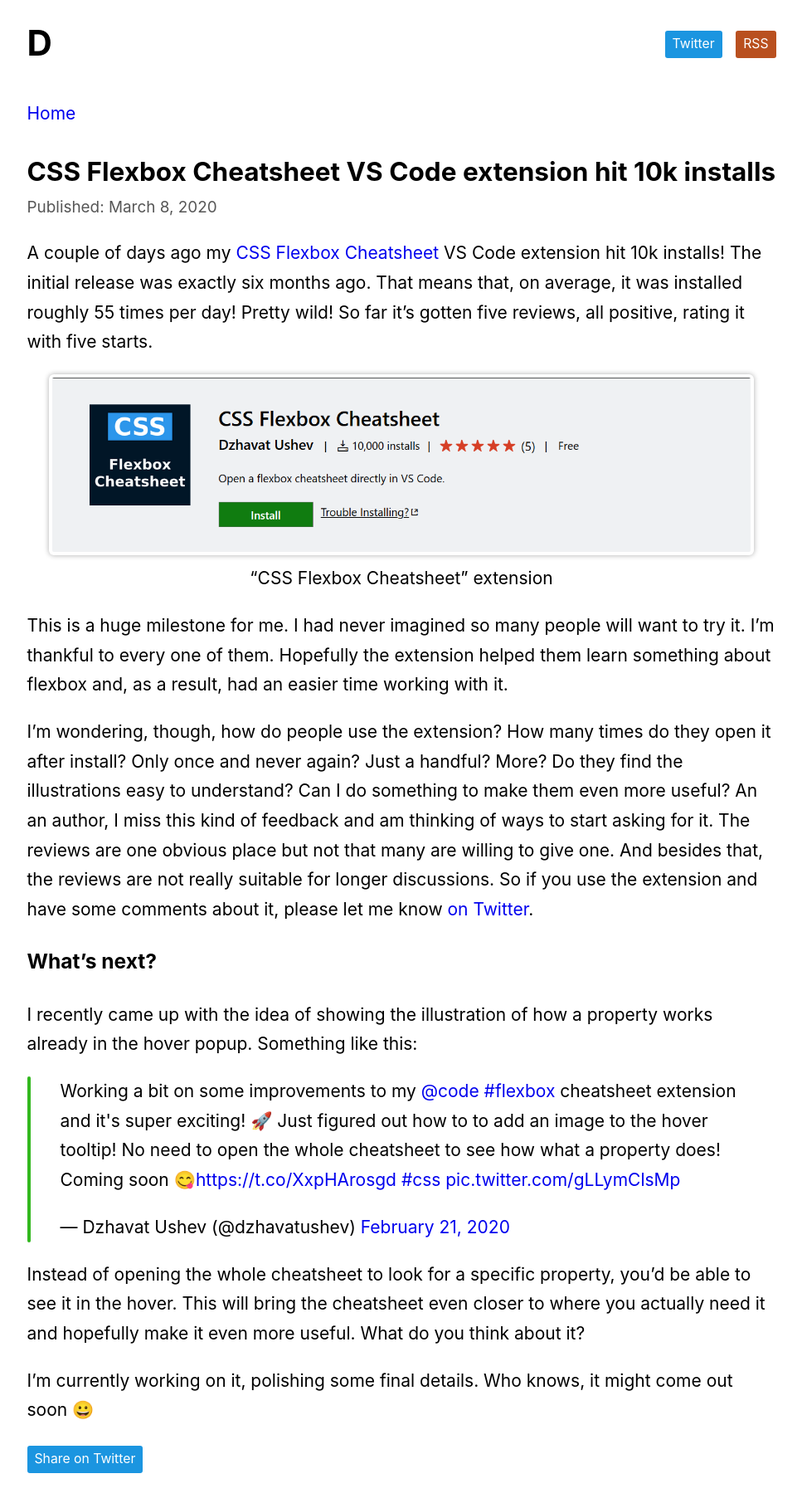
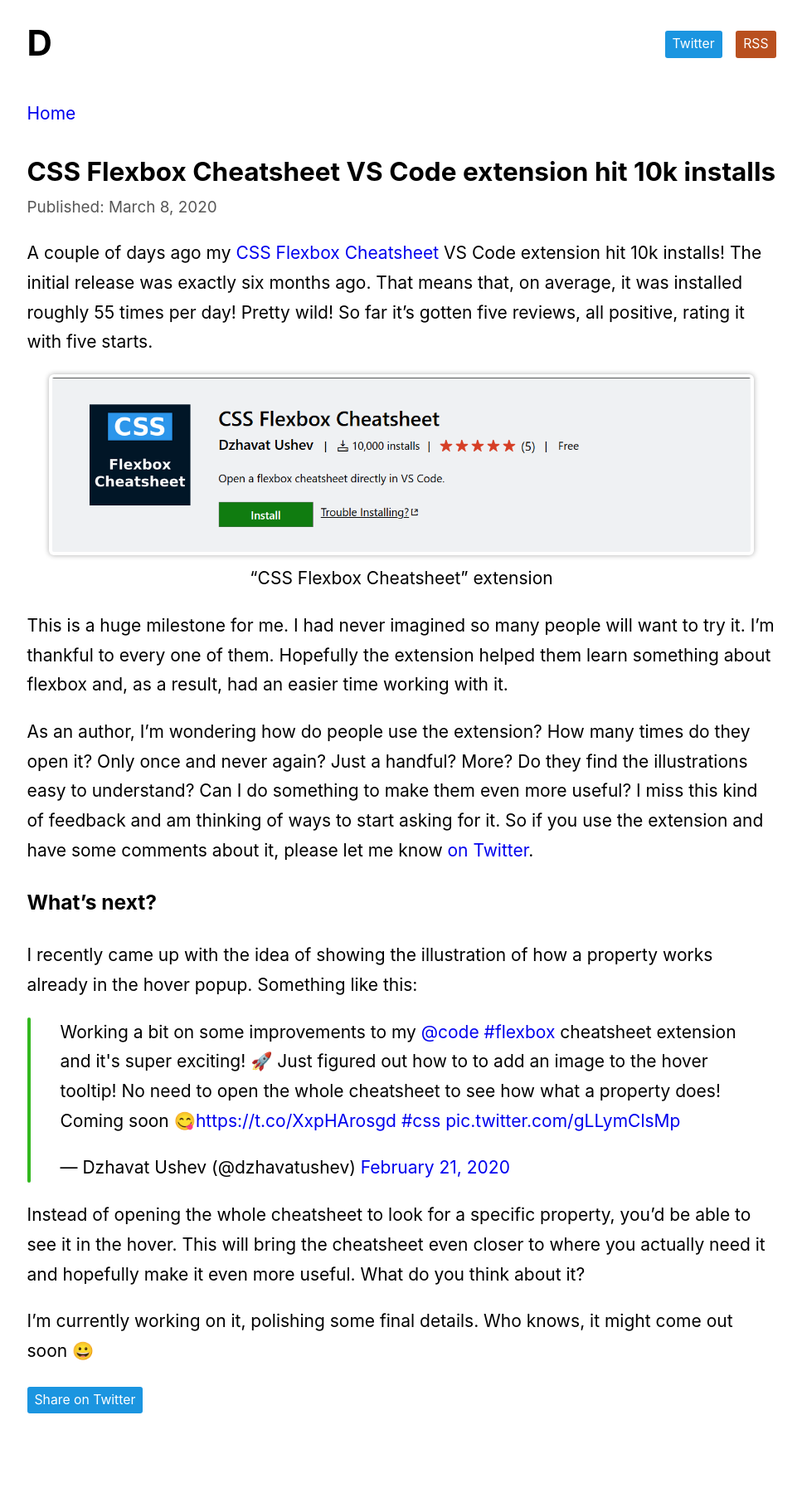
Before and after one commit to dzhavat/dzhavat.github.io, a Jekyll site: the page built from _posts/2020-03-08-css-flexbox-cheatsheet-vscode-extension-hit-10k-installs.md, in a window 1280 px wide. Shown: the whole page at 83% size, without its empty margins (156-1123 px from the left). Built offline with Jekyll 4.4.1, drawn with Linux system fonts in a browser that asks for light colours; comment, search, counter and statistics services are not loaded; after the commit the page ends 1740 px from its top, so only the background shows below that.

Commit message:
Update post

```diff
--- a/_posts/2020-03-08-css-flexbox-cheatsheet-vscode-extension-hit-10k-installs.md
+++ b/_posts/2020-03-08-css-flexbox-cheatsheet-vscode-extension-hit-10k-installs.md
@@ -12,7 +12,7 @@
 
 This is a huge milestone for me. I had never imagined so many people will want to try it. I’m thankful to every one of them. Hopefully the extension helped them learn something about flexbox and, as a result, had an easier time working with it.
 
-I’m wondering, though, how do people use the extension? How many times do they open it after install? Only once and never again? Just a handful? More? Do they find the illustrations easy to understand? Can I do something to make them even more useful? An an author, I miss this kind of feedback and am thinking of ways to start asking for it. The reviews are one obvious place but not that many are willing to give one. And besides that, the reviews are not really suitable for longer discussions. So if you use the extension and have some comments about it, please let me know [on Twitter](https://twitter.com/dzhavatushev).
+As an author, I’m wondering how do people use the extension? How many times do they open it? Only once and never again? Just a handful? More? Do they find the illustrations easy to understand? Can I do something to make them even more useful? I miss this kind of feedback and am thinking of ways to start asking for it. So if you use the extension and have some comments about it, please let me know [on Twitter](https://twitter.com/dzhavatushev).
 
 ### What’s next?
 
```
